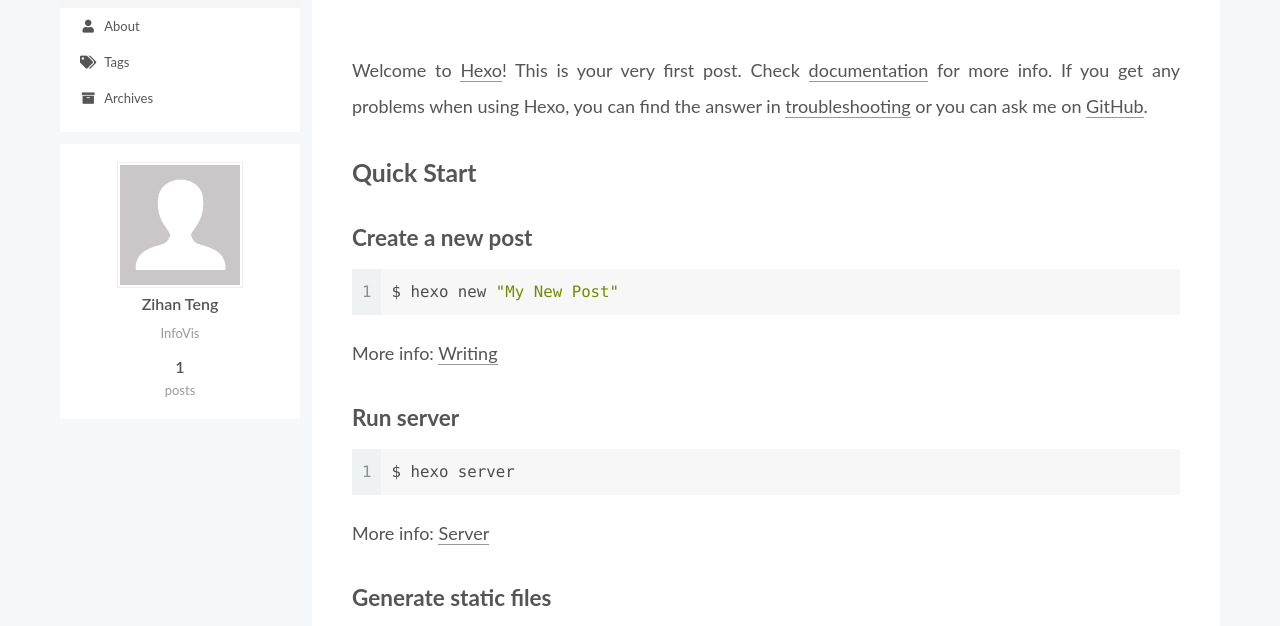
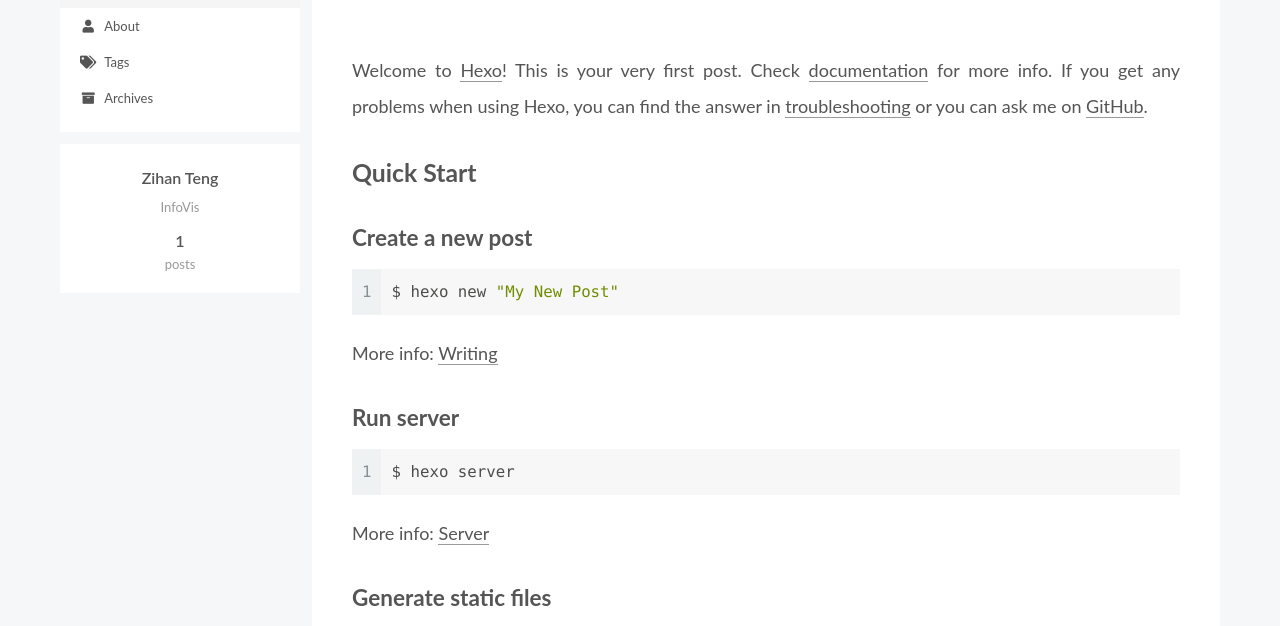
Before and after one commit to tzh943855696/tzh943855696.github.io, a plain HTML site: page index.html in a window 1280 px wide. Shown: the part 162-788 px from the top of the page. Drawn offline with Linux system fonts and the light colour scheme.

Commit message:
Site updated: 2023-02-01 14:02:06

```diff
--- a/index.html
+++ b/index.html
@@ -282,8 +282,6 @@
 
       <div class="site-overview-wrap sidebar-panel">
         <div class="site-author motion-element" itemprop="author" itemscope itemtype="http://schema.org/Person">
-    <img class="site-author-image" itemprop="image" alt="Zihan Teng"
-      src="/images/avatar.gif">
   <p class="site-author-name" itemprop="name">Zihan Teng</p>
   <div class="site-description" itemprop="description">InfoVis</div>
 </div>
```
Also changed, not shown: 2023/01/18/hello-world/index.html (+0 -2 lines), archives/2023/01/index.html (+0 -2 lines), archives/2023/index.html (+0 -2 lines), archives/index.html (+0 -2 lines).
